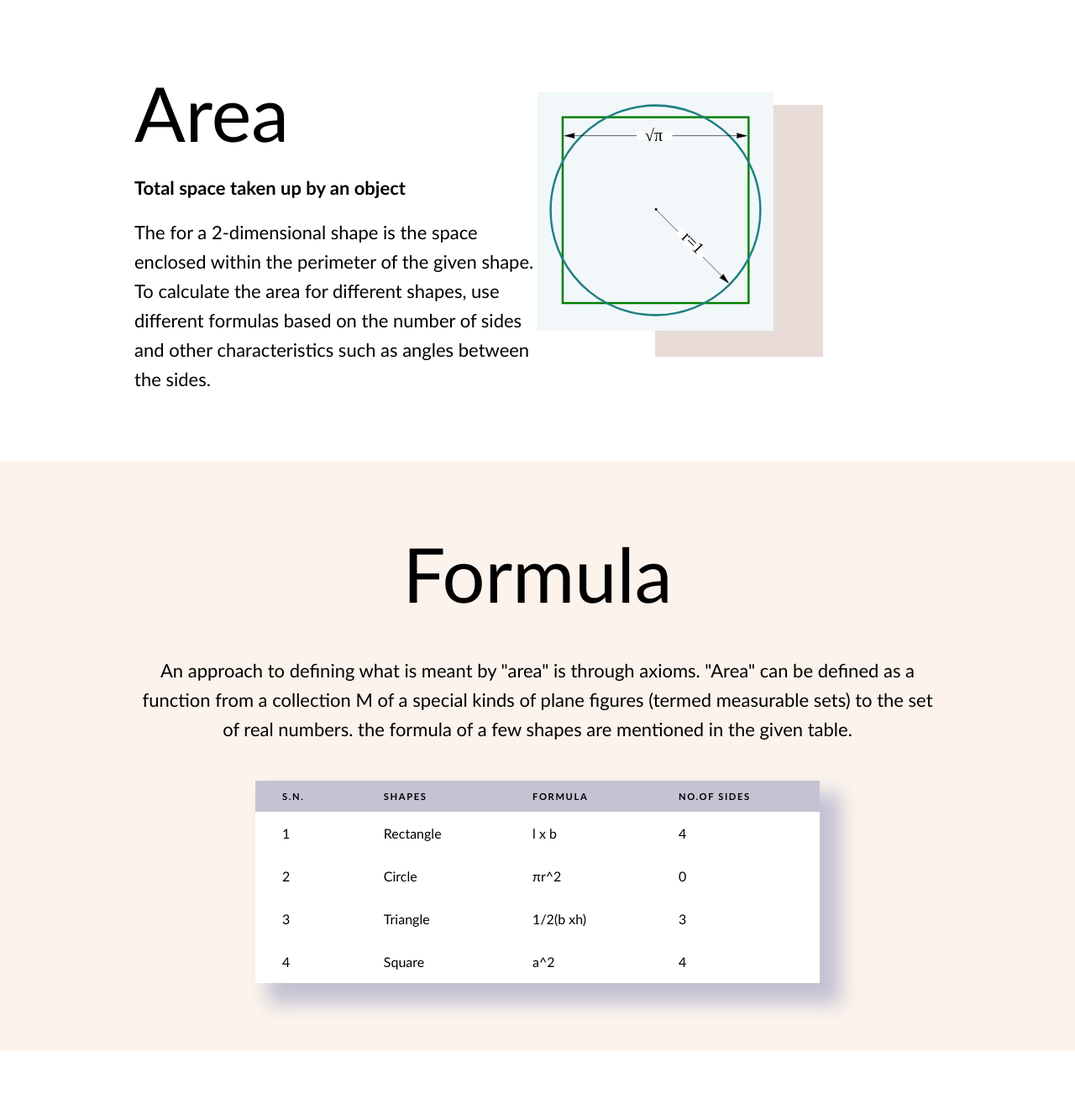
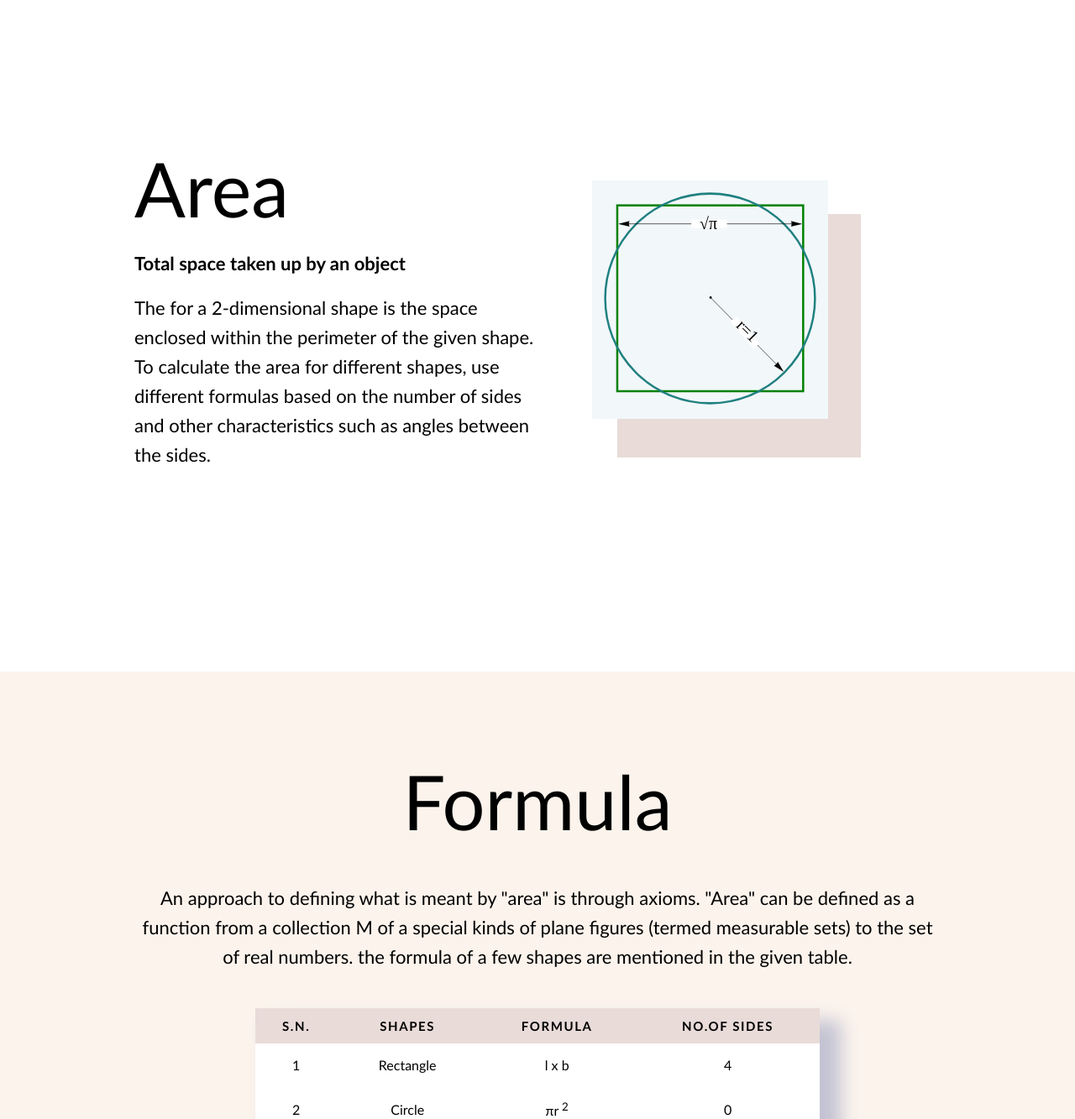
Before and after one commit to adi1o/kfaproject, a Flask app: page / in a window 1280 px wide. Shown: the part 800-2133 px from the top of the page at 84% size. Run offline with Flask 3, Linux system fonts and the light colour scheme; grey boxes are pictures that could not be loaded.

Commit message:
nischaldai

```diff
--- a/static/style.css
+++ b/static/style.css
@@ -155,15 +155,15 @@ html {
 
  .img-cont {
     background-color: #e8dbd8;
-    width: 200px;
-    height: 300px;
+    width: 290px;
+    height: 290px;
     position: relative;
  }
 
  .img-cont > div {
   position: absolute;
-  left: -140px;
-  top: -15px;
+  left: -30px;
+  top: -40px;
   background-color: #f2f7fa;
  }
 
@@ -175,6 +175,8 @@ html {
   .intro-cont {
     display: grid;
     grid-template-columns: 1fr 1fr;
+    min-height: 100vh;
+
    }
 
   .custom-cont {
@@ -264,16 +278,16 @@ html {
     margin-right: auto;
     box-shadow: 20px 20px 20px 5px #c3c3d3;
     background-color: white;
-    text-align: left;
+    text-align: center;
     justify-content:center;
   }
 
     th {
-      background-color: #c3c3d3;
+      background-color: #e8dbd8;
       padding: 0.75rem 2rem;
       text-transform: uppercase;
       letter-spacing: 0.1rem;
-      font-size: 0.7rem;
+      font-size: 15px;
       font-weight: 900;
 
   }
--- a/templates/index.html
+++ b/templates/index.html
@@ -35,7 +35,7 @@
 
   <section class="intro-cont custom-cont" id="about">
     <div>
-      <span class="intro-heading">Area</span>
+      <span class="intro-heading" style="margin-top: 1em;">Area</span>
       <span class="intro-tag">
         Total space taken up by an object
       </span>
@@ -55,7 +55,7 @@
   </section>
 
   <section class="formula-cont custom-cont" id="formula">
-    <span class="intro-heading">
+    <span class="intro-heading" style="margin-top: 20px;">
       Formula
     </span>
     <span class="intro-desc">
@@ -63,7 +63,7 @@
     </span>
     <table>
       <tr>
-        <th>S.N.</th>
+        <th width="3%">S.N.</th>
         <th>shapes</th>
         <th>formula</th>
         <th> no.of sides </th>
@@ -77,26 +77,26 @@
       <tr>
         <td>2</td>
         <td>Circle</td>
-        <td>πr^2</td>
+        <td>πr <sup>2</sup></td>
         <td>0</td>
       </tr>
       <tr>
         <td>3</td>
         <td>Triangle</td>
-        <td>1/2(b xh)</td>
+        <td>1/2(b x h)</td>
         <td>3</td>
       </tr>
       <tr>
         <td>4</td>
         <td>Square</td>
-        <td>a^2</td>
+        <td>a <sup>2</sup></td>
         <td>4</td>
       </tr>
     </table>
   </section>
 
   <section class="intro-cont custom-cont" id="video">
-    <div>
+    <div class="y-v">
           <iframe src="https://www.youtube.com/embed/rYzEh73OIIs?si=M3liMzdWk6Zh6fmO" title="YouTube video player"
             frameborder="0"
             allow="accelerometer; autoplay; clipboard-write; encrypted-media; gyroscope; picture-in-picture; web-share"
@@ -105,7 +105,7 @@
           </iframe>
 
     </div>
-    <div>
+    <div class="yd">
       <span class="intro-heading">Video</span>
       <span class="intro-tag">
         Short video on area calculation
@@ -119,7 +119,7 @@
   </section>
 
   <section class="formula-cont custom-cont" id="shape">
-    <span class="intro-heading" style="margin-bottom: 1.4em;">
+    <span class="intro-heading" style="margin-bottom: .5em; padding-top: 25px;">
       Area for Different Shapes
     </span>
 
@@ -154,8 +154,9 @@
   </div>
 
         <div class="calculator-font" id="workout">
+          <div class="overlay">
+        <form action="/calculate" method="post" class="calculator">
           <span class="intro-heading">Area Calculator</span>
-        <form action="/calculate" method="post" class="calculator">
 
             <select name="cal" id="cal">
               <option value="rectangle">Rectangle</option>
@@ -195,6 +196,27 @@
         <button class="custom-btn" type="submit">Calculate Area</button>
         </form>
       </div>
+      </div>
+
+      <div class="footer-front">
+        <div>
+          <span class="footer-header">Information</span>
+          <a href="#home">Home</a>
+          <a href="#about">About</a>
+          <a href="javascript:void(o)" class="footer-bottom">© kfaproject</a>
+        </div>
+        <div>
+          <span class="footer-header">Data</span>
+          <a href="#video">Video</a>
+          <a href="#shape">Shape</a>
+        </div>
+        <div>
+          <span class="footer-header">Functionality</span>
+          <a href="#formula">Formula</a>
+          <a href="#workout">Work out</a>
+        </div>
+      </div>
+
         <script>
           let cal=document.getElementById('cal')
           cal.addEventListener('change',()=>{
@@ -206,6 +228,5 @@
             document.getElementById(cal.value).style.display='block'
           })
         </script>
-
 </body>
 </html>
```
Also changed, not shown: other parts of static/style.css (+65 -3 lines).
